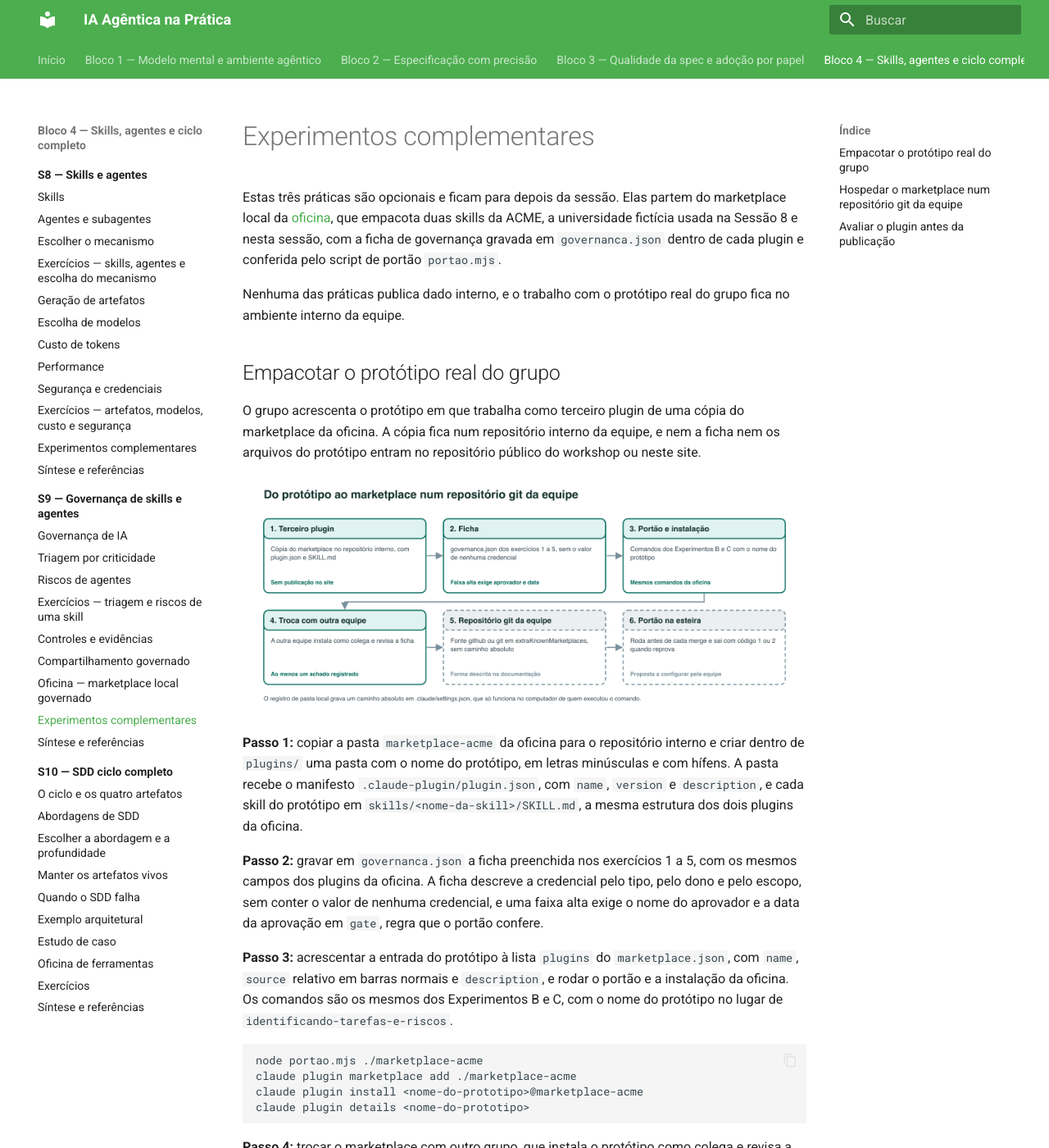
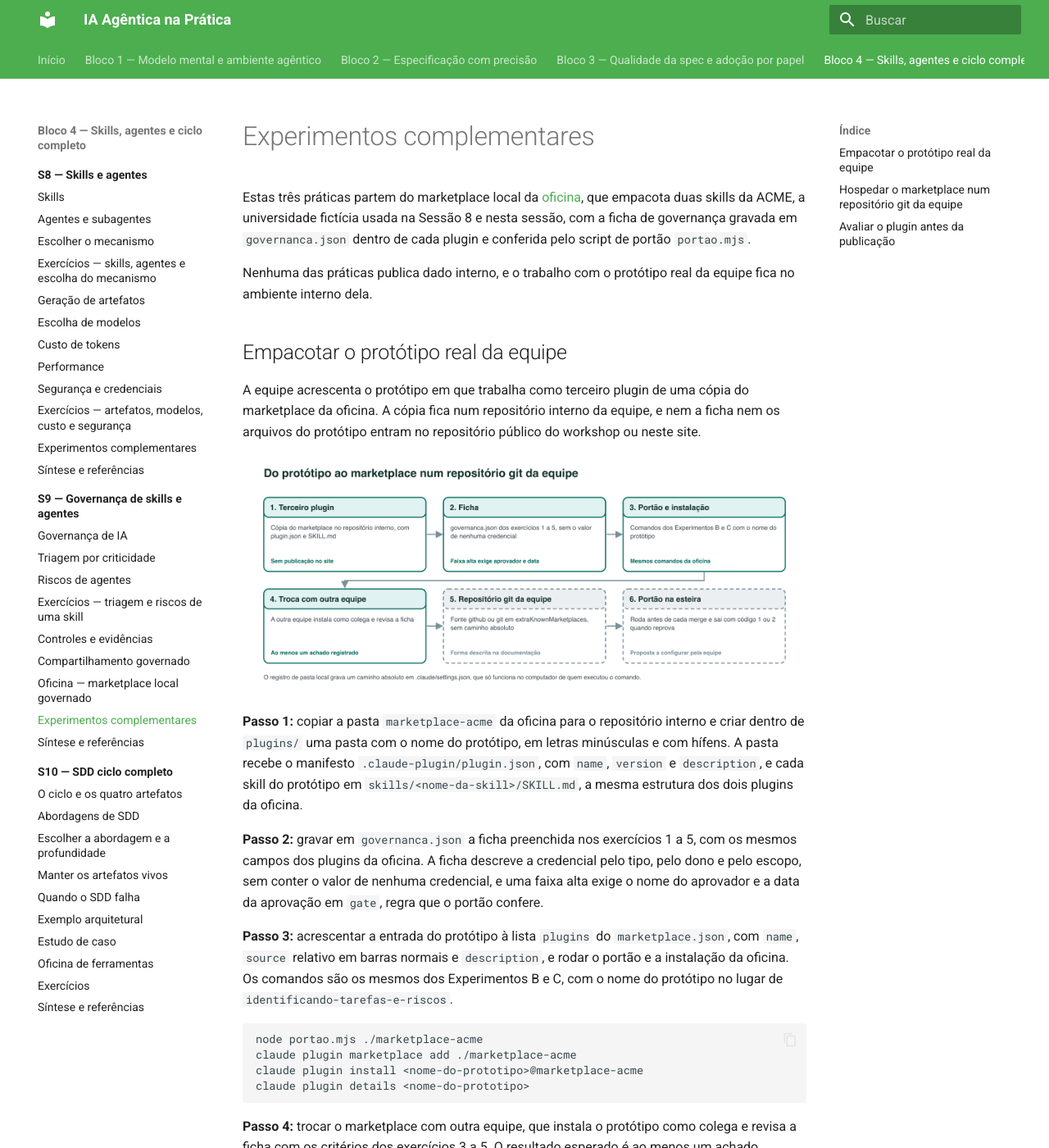
Before and after one commit to arkhibr/workshops-ia-agentica, an MkDocs documentation site: the page built from docs/sessao-09-governanca-de-skills-e-agentes/experimentos-complementares.md, in a window 1280 px wide and 1400 px high. Shown: the whole window at 82% size. Built offline with MkDocs 1.6.1 and Material for MkDocs 9.7.7, drawn with Linux system fonts in a browser that asks for light colours; some of the changed text lies outside the part shown.

````diff
--- a/docs/sessao-09-governanca-de-skills-e-agentes/experimentos-complementares.md
+++ b/docs/sessao-09-governanca-de-skills-e-agentes/experimentos-complementares.md
@@ -1,14 +1,14 @@
 # Experimentos complementares
 
-Estas três práticas são opcionais e ficam para depois da sessão. Elas partem do marketplace local da [oficina](oficina-de-ferramentas.md), que empacota duas skills da ACME, a universidade fictícia usada na Sessão 8 e nesta sessão, com a ficha de governança gravada em `governanca.json` dentro de cada plugin e conferida pelo script de portão `portao.mjs`.
+Estas três práticas partem do marketplace local da [oficina](oficina-de-ferramentas.md), que empacota duas skills da ACME, a universidade fictícia usada na Sessão 8 e nesta sessão, com a ficha de governança gravada em `governanca.json` dentro de cada plugin e conferida pelo script de portão `portao.mjs`.
 
-Nenhuma das práticas publica dado interno, e o trabalho com o protótipo real do grupo fica no ambiente interno da equipe.
+Nenhuma das práticas publica dado interno, e o trabalho com o protótipo real da equipe fica no ambiente interno dela.
 
-## Empacotar o protótipo real do grupo
+## Empacotar o protótipo real da equipe
 
-O grupo acrescenta o protótipo em que trabalha como terceiro plugin de uma cópia do marketplace da oficina. A cópia fica num repositório interno da equipe, e nem a ficha nem os arquivos do protótipo entram no repositório público do workshop ou neste site.
+A equipe acrescenta o protótipo em que trabalha como terceiro plugin de uma cópia do marketplace da oficina. A cópia fica num repositório interno da equipe, e nem a ficha nem os arquivos do protótipo entram no repositório público do workshop ou neste site.
 
-![Seis etapas do protótipo do grupo ao marketplace da equipe: terceiro plugin numa cópia do marketplace no repositório interno, ficha em governanca.json, portão e instalação com os comandos da oficina, troca com outra equipe, hospedagem num repositório git da equipe na forma descrita pela documentação, e portão na esteira, como proposta a configurar pela equipe.](assets/do-prototipo-ao-marketplace.png)
+![Seis etapas do protótipo ao marketplace da equipe: terceiro plugin numa cópia do marketplace no repositório interno, ficha em governanca.json, portão e instalação com os comandos da oficina, troca com outra equipe, hospedagem num repositório git da equipe na forma descrita pela documentação, e portão na esteira, como proposta a configurar pela equipe.](assets/do-prototipo-ao-marketplace.png)
 
 **Passo 1:** copiar a pasta `marketplace-acme` da oficina para o repositório interno e criar dentro de `plugins/` uma pasta com o nome do protótipo, em letras minúsculas e com hífens. A pasta recebe o manifesto `.claude-plugin/plugin.json`, com `name`, `version` e `description`, e cada skill do protótipo em `skills/<nome-da-skill>/SKILL.md`, a mesma estrutura dos dois plugins da oficina.
 
@@ -23,7 +23,7 @@ claude plugin install <nome-do-prototipo>@marketplace-acme
 claude plugin details <nome-do-prototipo>
 ```
 
-**Passo 4:** trocar o marketplace com outro grupo, que instala o protótipo como colega e revisa a ficha com os critérios dos exercícios 3 a 5. O resultado esperado é ao menos um achado registrado na ficha, como uma premissa sem responsável pela verificação ou um controle preventivo que ainda depende de instrução ao modelo.
+**Passo 4:** trocar o marketplace com outra equipe, que instala o protótipo como colega e revisa a ficha com os critérios dos exercícios 3 a 5. O resultado esperado é ao menos um achado registrado na ficha, como uma premissa sem responsável pela verificação ou um controle preventivo que ainda depende de instrução ao modelo.
 
 A página [Compartilhamento governado](compartilhamento-governado.md) informa que um plugin também pode agrupar agentes, hooks e servidores MCP, e a disposição desses componentes dentro do plugin consta da [documentação de marketplaces](../referencia/bibliografia.md#anthropic-marketplaces-de-plugins-no-claude-code-documentacao).
 
````
Also changed, not shown: docs/sessao-09-governanca-de-skills-e-agentes/oficina-de-ferramentas.md (+1 -16 lines), 1 other file.
